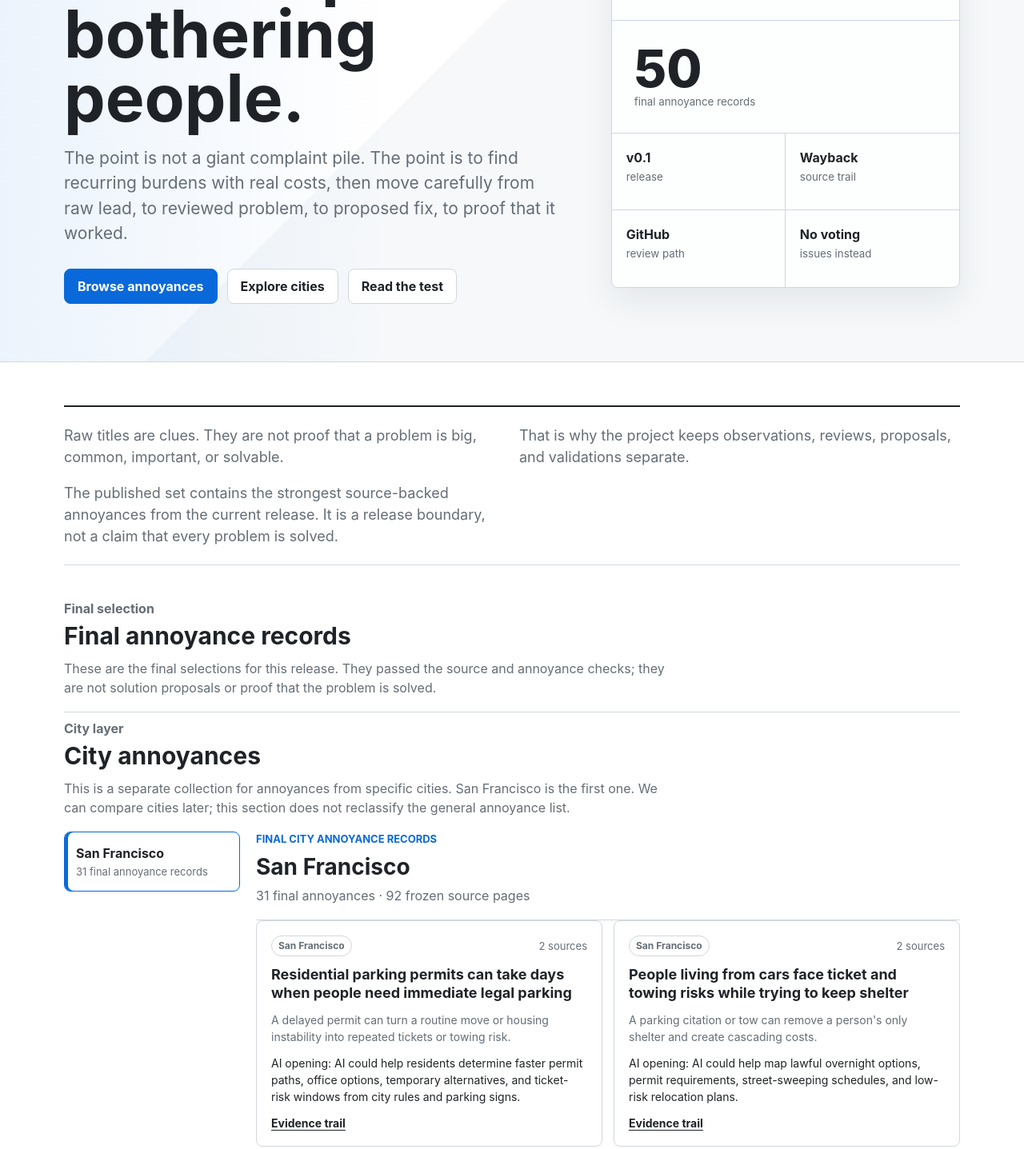
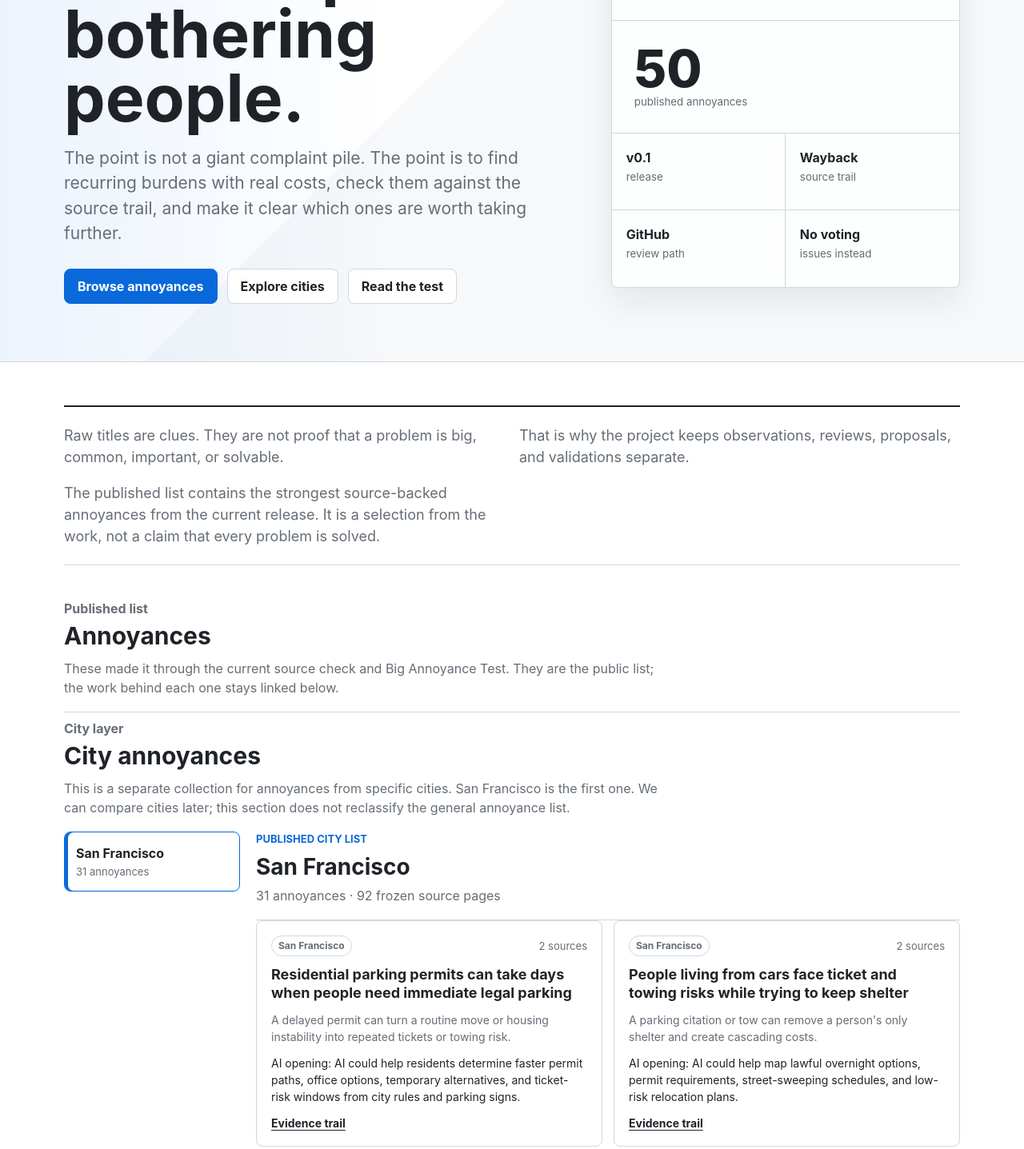
Before and after one commit to pauljump/soannoying, a website: page docs/index.html in a window 1280 px wide. Shown: the part 380-1817 px from the top of the page at 80% size. Drawn offline with Linux system fonts and the light colour scheme.

Commit message:
docs: define publication methodology

```diff
--- a/docs/index.html
+++ b/docs/index.html
@@ -21,7 +21,7 @@
         <div>
           <p class="kicker">Big annoyances AI might finally make fixable</p>
           <h1>A public source trail for things that keep bothering people.</h1>
-          <p class="lede">The point is not a giant complaint pile. The point is to find recurring burdens with real costs, then move carefully from raw lead, to reviewed problem, to proposed fix, to proof that it worked.</p>
+          <p class="lede">The point is not a giant complaint pile. The point is to find recurring burdens with real costs, check them against the source trail, and make it clear which ones are worth taking further.</p>
           <div class="actions">
             <a class="button primary" href="#annoyances">Browse annoyances</a>
             <a class="button" href="#cities">Explore cities</a>
@@ -39,7 +39,7 @@
           </div>
           <div class="stat">
             <span>50</span>
-            <small>final annoyance records</small>
+            <small>published annoyances</small>
           </div>
           <div class="stat-grid">
             <div><strong>v0.1</strong><small>release</small></div>
@@ -56,14 +56,14 @@
         <div class="rule">
           <p>Raw titles are clues. They are not proof that a problem is big, common, important, or solvable.</p>
           <p>That is why the project keeps observations, reviews, proposals, and validations separate.</p>
-            <p>The published set contains the strongest source-backed annoyances from the current release. It is a release boundary, not a claim that every problem is solved.</p>
+          <p>The published list contains the strongest source-backed annoyances from the current release. It is a selection from the work, not a claim that every problem is solved.</p>
         </div>
       </section>
 
       <section class="section-heading release-heading" id="annoyances">
-        <p class="kicker">Final selection</p>
-        <h2>Final annoyance records</h2>
-        <p>These are the final selections for this release. They passed the source and annoyance checks; they are not solution proposals or proof that the problem is solved.</p>
+        <p class="kicker">Published list</p>
+        <h2>Annoyances</h2>
+        <p>These made it through the current source check and Big Annoyance Test. They are the public list; the work behind each one stays linked below.</p>
       </section>
 
       <section class="cities-section" id="cities">
@@ -84,7 +84,7 @@
       <section class="controls" aria-label="Browse published annoyances">
         <div>
           <h2>Browse the published set</h2>
-          <p>Search the final records by the kind of annoyance they describe.</p>
+          <p>Search the published list by the kind of annoyance it describes.</p>
         </div>
         <label class="search">
           <span>Search</span>
@@ -106,14 +106,14 @@
       <section class="funnel" id="process">
         <div class="section-heading">
           <p class="kicker">The trail behind the list</p>
-          <h2>How an annoyance becomes a final record.</h2>
-          <p>The homepage shows the final release. The repo keeps the work behind it: what was collected, what was screened out, and what passed the source and annoyance checks.</p>
+          <h2>How the list is made.</h2>
+          <p>The homepage shows the published list. The repo keeps the work behind it: what was collected, what was grouped, what passed the source check and Big Annoyance Test, and what still needs formal problem review.</p>
         </div>
         <div class="funnel-grid">
           <article class="funnel-step"><span>01</span><h3><a href="https://github.com/pauljump/soannoying/tree/main/data/observations">Raw observations</a></h3><p>What people said in archived public sources.</p></article>
           <article class="funnel-step"><span>02</span><h3><a href="https://github.com/pauljump/soannoying/tree/main/data/candidates">Candidate patterns</a></h3><p>Repeated or promising burdens pulled out of the raw material.</p></article>
-          <article class="funnel-step"><span>03</span><h3><a href="https://github.com/pauljump/soannoying/blob/main/BIG_ANNOYANCE_TEST.md">Source and annoyance checks</a></h3><p>The checks used to decide what belongs in the published set.</p></article>
-          <article class="funnel-step"><span>04</span><h3><a href="https://github.com/pauljump/soannoying/tree/main/data/cities">City collections</a></h3><p>Separate published annoyances grouped by city.</p></article>
+          <article class="funnel-step"><span>03</span><h3><a href="https://github.com/pauljump/soannoying/blob/main/BIG_ANNOYANCE_TEST.md">Source and annoyance checks</a></h3><p>We keep the evidence and apply the test before publishing a record.</p></article>
+          <article class="funnel-step"><span>04</span><h3><a href="https://github.com/pauljump/soannoying/tree/main/data/problems">Formal problem review</a></h3><p>Published annoyances can later become reviewed problems, proposed fixes, and validations.</p></article>
         </div>
       </section>
     </main>
--- a/docs/site.js
+++ b/docs/site.js
@@ -26,7 +26,7 @@ function renderCityList() {
     button.className = `city-tab${city.id === activeCityId ? " active" : ""}`;
     button.type = "button";
     button.dataset.cityId = city.id;
-    button.innerHTML = `<strong></strong><span>${city.finalCount} final annoyance records</span>`;
+    button.innerHTML = `<strong></strong><span>${city.finalCount} annoyances</span>`;
     button.querySelector("strong").textContent = city.name;
     cityList.append(button);
   }
@@ -35,7 +35,7 @@ function renderCityList() {
 function renderCity() {
   const city = data.cities.find((item) => item.id === activeCityId);
   if (!city) return;
-  cityPanelTop.innerHTML = `<div><p class="kicker">Final city annoyance records</p><h3></h3><p>${city.finalCount} final annoyances · ${city.sourcePages} frozen source pages</p></div>`;
+  cityPanelTop.innerHTML = `<div><p class="kicker">Published city list</p><h3></h3><p>${city.finalCount} annoyances · ${city.sourcePages} frozen source pages</p></div>`;
   cityPanelTop.querySelector("h3").textContent = city.name;
   const matches = city.finals;
   cityCards.replaceChildren();
@@ -113,7 +113,7 @@ function render() {
     card.innerHTML = `
       <div class="card-top">
         <span class="pill">${item.bucket ?? "Everyday"}</span>
-        <span class="source">Final annoyance</span>
+        <span class="source">${item.evidence.length} source${item.evidence.length === 1 ? "" : "s"}</span>
       </div>
       <h3></h3>
       <p class="final-summary"></p>
--- a/scripts/build-pages.mjs
+++ b/scripts/build-pages.mjs
@@ -176,7 +176,7 @@ if (checkOnly) {
     console.error("docs/highlights.js is out of date. Run npm run build:pages.");
     process.exit(1);
   }
-    console.log(`docs/highlights.js is current with ${highlights.length} highlights, ${publishedFinals.length} published finals, and ${cities.length} cities`);
+    console.log(`docs/highlights.js is current with ${highlights.length} highlights, ${publishedFinals.length} published annoyances, and ${cities.length} cities`);
 } else {
   mkdirSync(dirname(outputPath), { recursive: true });
   writeFileSync(outputPath, content);
```
Also changed, not shown: BIG_ANNOYANCE_TEST.md (+4 -0 lines), DATA.md (+1 -1 lines), PROJECT_PLAN.md (+11 -0 lines), data/PROGRESS.md (+1 -1 lines), README.md, data/candidates/README.md.
